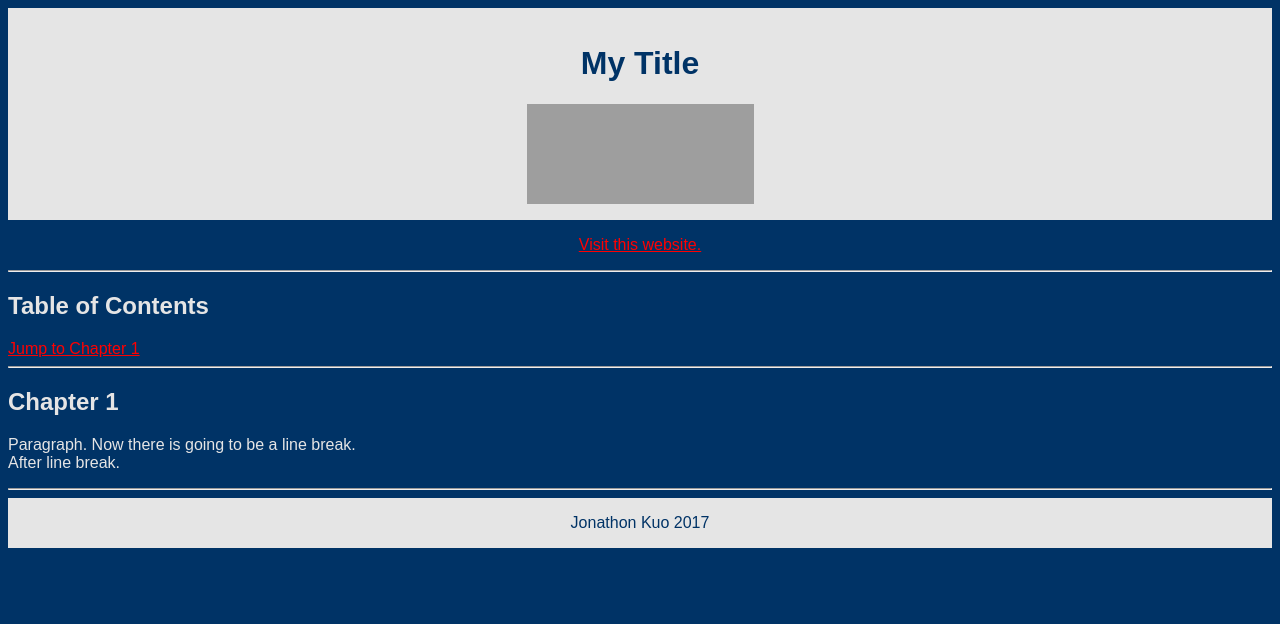
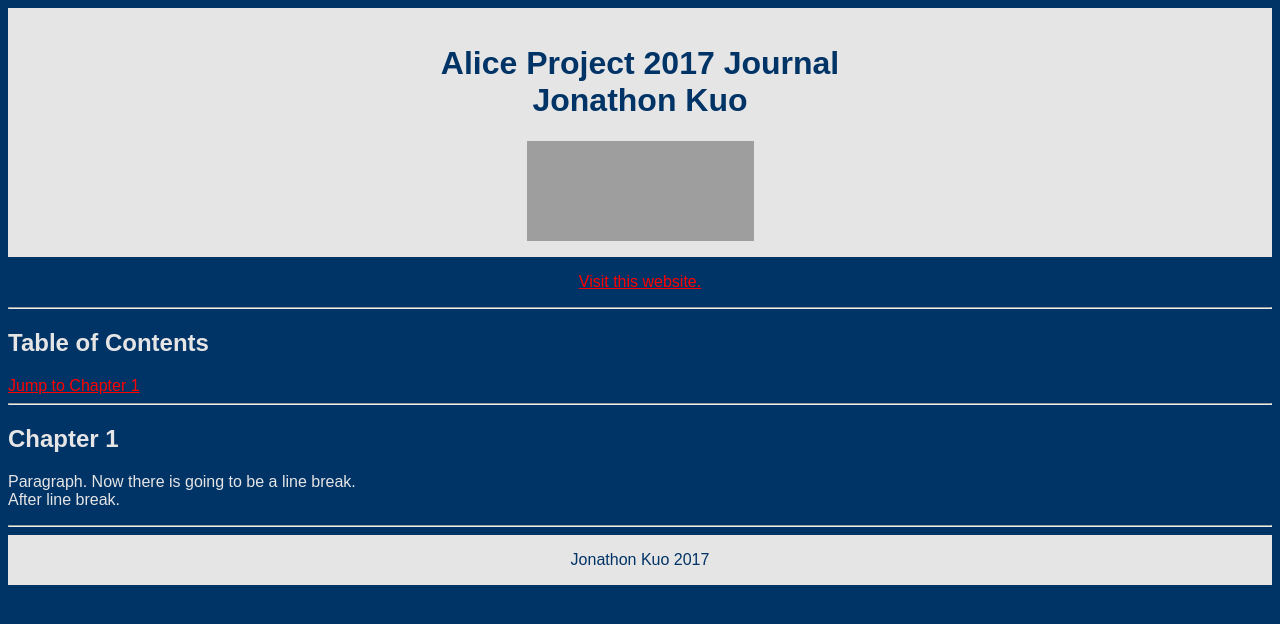
Before and after one commit to jonathonkuo/jonathonkuo.github.io, a plain HTML site: page index.html in a window 1280 px wide. Drawn offline with Linux system fonts and the light colour scheme; grey boxes are pictures that could not be loaded.

Commit message:
Update index.html

```diff
--- a/index.html
+++ b/index.html
@@ -20,7 +20,8 @@ div.container{width: 100%;border: 0px solid gray;}
 
 <header>
 <h1>
-My Title
+Alice Project 2017 Journal<br>
+Jonathon Kuo
 </h1>
 <img src="https://upload.wikimedia.org/wikipedia/commons/thumb/0/03/Duke_University_Logo.svg/2000px-Duke_University_Logo.svg.png" alt="Duke Logo" style="width:227px;height:100px;margin:auto;display:block;">
 </header>
```
